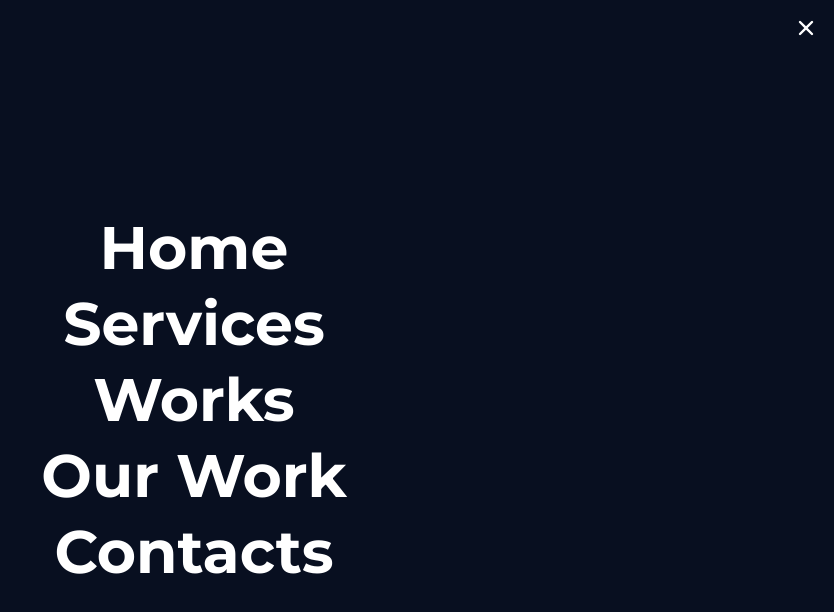
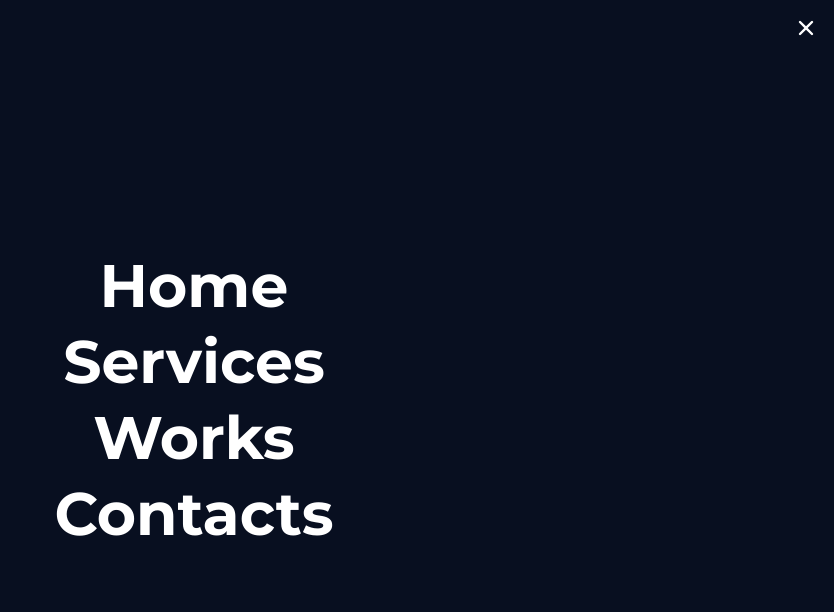
Before and after one commit to therealdanmalmx/miseendigital, a Next.js app: page /contacts in a window 1280 px wide. Both pictures are taken after a click on the element 1230 px from the left and 56 px from the top of the page. Shown: the top 612 px of the page, without its empty margins (446-1280 px from the left). Built offline with nearby package versions, Linux system fonts and the light colour scheme.

Commit message:
Update dynamic page name. Add return button to services

```diff
--- a/components/Navbar.js
+++ b/components/Navbar.js
@@ -61,8 +61,7 @@ const Navbar = () => {
                 onClick={() => setToggle(false)}
               />
               <ul className="">
-                {["Home", "Services", "Works", "Our Work", "Contacts"].map(
-                  (item) => (
+                {["Home", "Services", "Works", "Contacts"].map((item) => (
                   <Link
                     passHref
                     href={item === "Home" ? "/" : `/${item.toLowerCase()}`}
@@ -76,8 +75,7 @@ const Navbar = () => {
                       </a>
                     </li>
                   </Link>
-                  )
-                )}
+                ))}
               </ul>
             </motion.div>
           )}
--- a/components/Abouts.js
+++ b/components/dynamic/Services.js
@@ -1,8 +1,9 @@
 import React from "react";
 import { useRouter } from "next/router";
-import { urlFor } from "../client";
+import { urlFor } from "../../client";
+import Link from "next/link";
 
-export default function Abouts({ abouts }) {
+export default function Services({ abouts }) {
   const { title, description, imgUrl } = abouts;
   const router = useRouter();
 
@@ -14,7 +15,7 @@ export default function Abouts({ abouts }) {
     );
   } else {
     return (
-      <div>
+      <div className="flex flex-col items-center justify-center">
         <div className="mt-40 text-center text-5xl font-bold">{title}</div>
         <div className="mt-3 text-center text-xl font-bold">{description}</div>
         <img
@@ -22,6 +23,14 @@ export default function Abouts({ abouts }) {
           src={urlFor(imgUrl)}
           alt={urlFor(imgUrl)}
         />
+        <Link href="/services">
+          <button
+            type="button"
+            className="mt-5 bg-primary-color text-lg text-white transition duration-300 ease-in-out hover:bg-black hover:text-white"
+          >
+            Back to services
+          </button>
+        </Link>
       </div>
     );
   }
--- a/pages/services/[slug].js
+++ b/pages/services/[slug].js
@@ -1,6 +1,6 @@
 import { urlFor, client } from "../../client";
 import { useRouter } from "next/router";
-import Abouts from "../../components/Abouts";
+import Abouts from "../../components/dynamic/Services";
 
 export async function getStaticPaths() {
   const query = '*[_type == "abouts" && defined(slug.current)][].slug.current';
```
Lines whose indentation alone changed are shown as unchanged.
